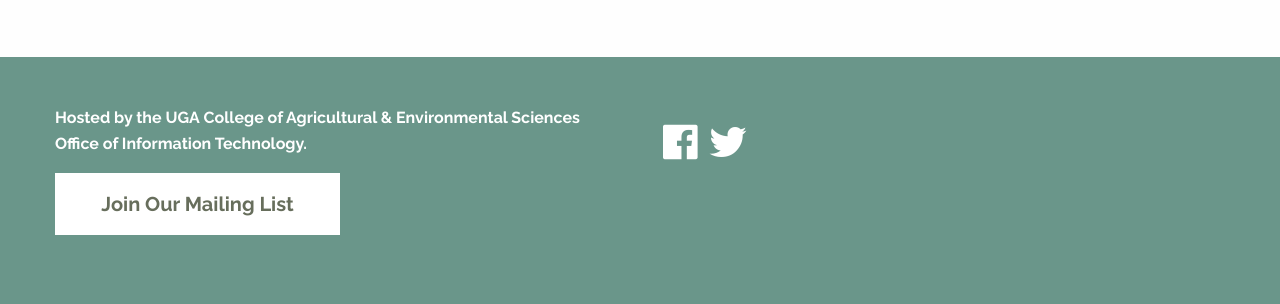
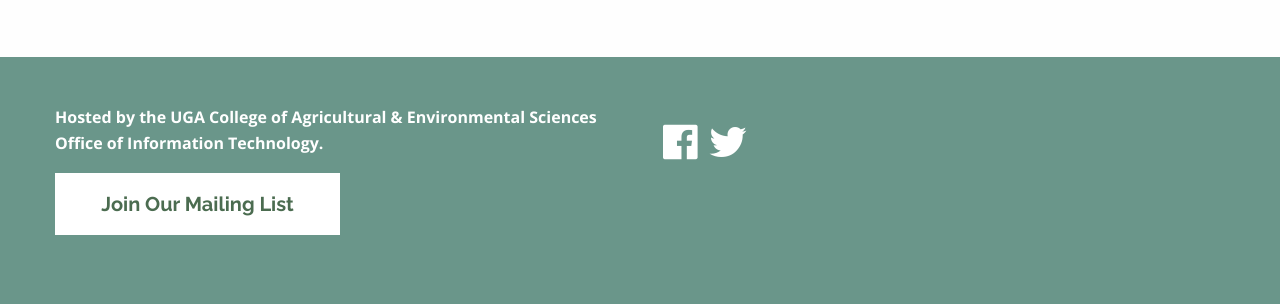
Before and after one commit to johnfrenchxyz/NETC, a Jekyll site: the page built from program/index.html, in a window 1280 px wide. Shown: the part 393-697 px from the top of the page. Built offline with Jekyll 4.4.1, drawn with Linux system fonts in a browser that asks for light colours; nearby versions of some CDN libraries.

Commit message:
updates homepage font

```diff
--- a/_sass/_body.scss
+++ b/_sass/_body.scss
@@ -47,14 +47,6 @@
     column-gap: 10px;
     img {
         margin-top: 10px;
-        transition: 150ms ease;
-        &:hover {
-            -webkit-transform:scale(1.05); /* Safari and Chrome */
-            -moz-transform:scale(1.05); /* Firefox */
-            -ms-transform:scale(1.05); /* IE 9 */
-            transform:scale(1.05);
-            box-shadow: 0 10px 20px rgba(0,0,0,0.19), 0 6px 6px rgba(0,0,0,0.23);
-        }
     }
     @include breakpoint(small only) {
         -moz-column-count: 1;
--- a/_sass/_footer.scss
+++ b/_sass/_footer.scss
@@ -23,6 +23,9 @@ footer {
    padding-top: 3em;
    font-family: $heading-font;
    font-weight: 700;
+   p {
+       color: $white;
+   }
 }
 
 // Footer Mailing List Button
--- a/_sass/_variables.scss
+++ b/_sass/_variables.scss
@@ -4,10 +4,11 @@
 
 // Color Variables
 $header-green: #6a968a;
-$dark-green: #676e5c;
+// $dark-green: #676e5c;
 $light-green: #8DC397;
 // $green: #4b6c50;
 $green: $header-green;
+$dark-green: #4b6c50;
 $dark-blue: #5D97B5;
 $blue: #327c9c;
 $light-blue: #8AC8E8;
@@ -16,13 +17,16 @@ $red: #c84b4b;
 $light-red: #DD7F7F;
 $yellow: #cd9848;
 $black: #2E2E2E;
+$dark-gray: #2e323e;
 $brown: #6b4a2d;
 $white: #ffffff;
 
 // Typography
 @import 'https://fonts.googleapis.com/css?family=Raleway:300,700';
+@import 'https://fonts.googleapis.com/css?family=Open+Sans:400,700';
 @import url("../fonts/foundation-icons/foundation-icons.css");
 $raleway: 'Raleway', sans-serif;
+$open-sans: 'Open Sans', sans-serif;
 $heading-font: $raleway;
 $nav-font: $raleway;
 $button-font: $raleway;
@@ -40,6 +44,11 @@ h1 {
     color: $header-green;
 }
 
+p {
+    color: $dark-gray;
+    font-family: $open-sans;
+}
+
 // Button Mixin
 //-------------
 @mixin buttonColor($bg, $color, $hover-bg, $hover-color) {
@@ -48,7 +57,7 @@ h1 {
    color: $color;
    padding: 1em;
    text-align: center;
-   font-size: 1.5em;
+   font-size: 1em;
    font-family: $button-font;
    font-weight: 700;
    transition: 250ms ease;
@@ -98,9 +107,6 @@ h1 {
    }
    p {
       margin-top: 1em;
-      font-family: $heading-font;
-      font-weight: 700;
-      color: darken($color, 10%);
    }
 }
 
```
